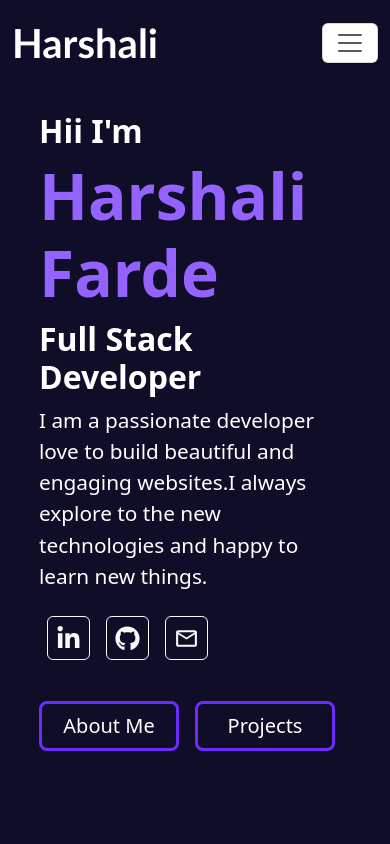
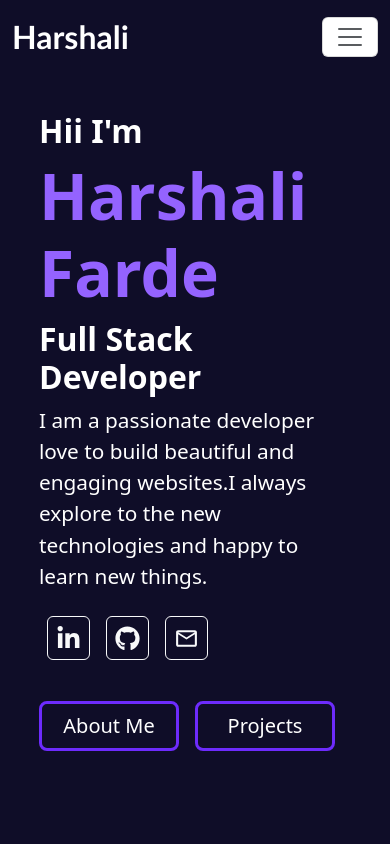
Before and after one commit to harshali08/Portfolio, a React (Create React App) app: page / in a window 390 px wide. Shown: the top 844 px of the page. Built offline with nearby package versions, Linux system fonts and the light colour scheme.

Commit message:
logo size changed

```diff
--- a/src/components/css/Navbar.css
+++ b/src/components/css/Navbar.css
@@ -32,3 +32,12 @@
 .custom-toggler .navbar-toggler-icon {
   color: white;
 }
+
+@media (max-width:768px){
+  .navbar .nav-logo {
+
+    font-size: 2rem;
+
+
+  }
+}
```
